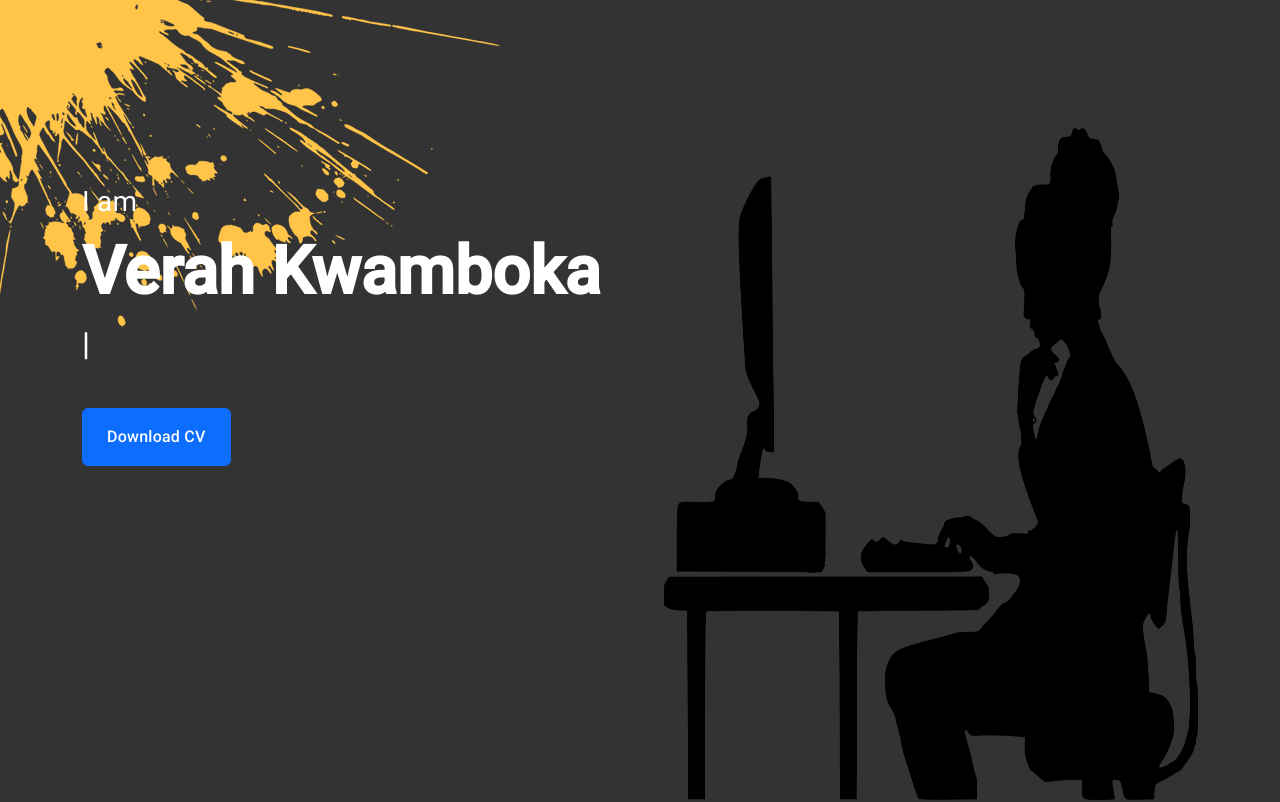
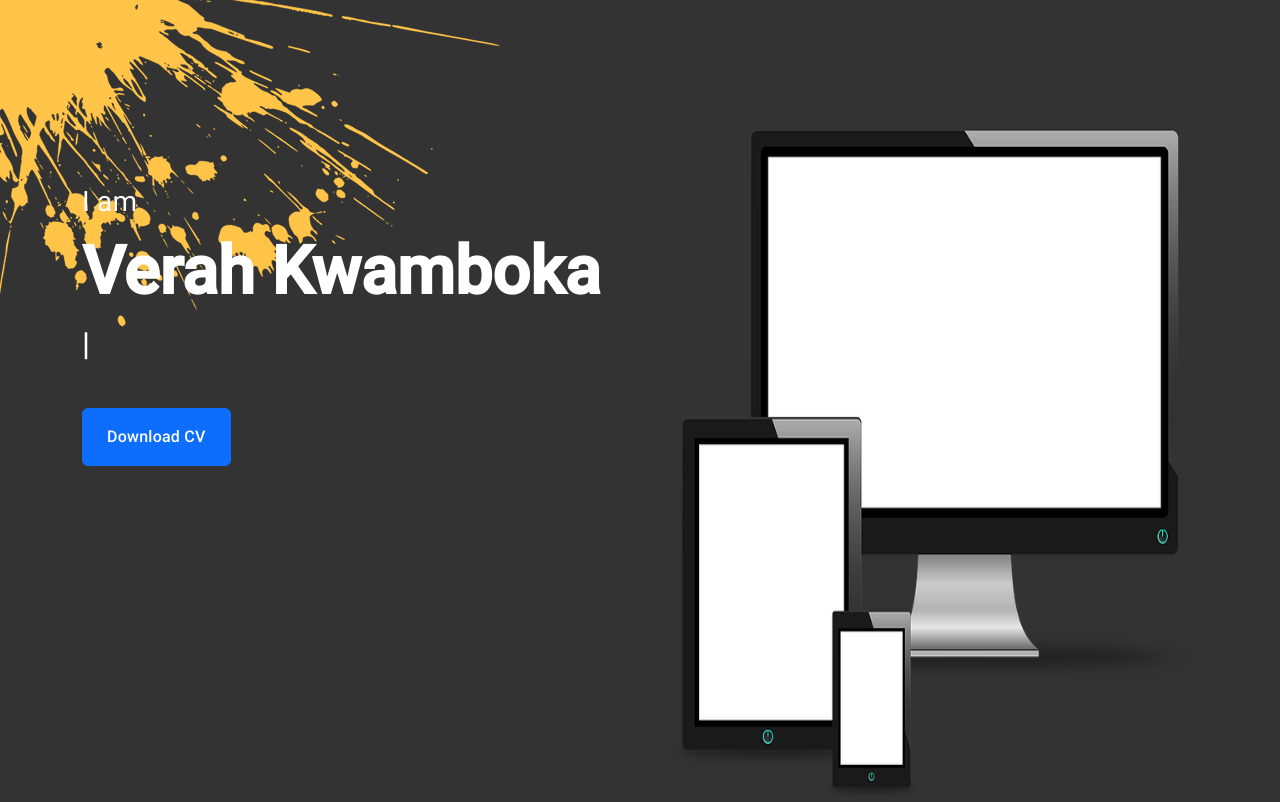
Before and after one commit to VKwamboka/newPortfolio, an Angular app: page / in a window 1280 px wide. Shown: the top 802 px of the page. Built offline with nearby package versions, Linux system fonts and the light colour scheme.

Commit message:
updated home page

```diff
--- a/src/app/home/home.component.html
+++ b/src/app/home/home.component.html
@@ -68,7 +68,7 @@
       <div class="col-lg-6 background-div imageMain">
         <img
           class="img-fluid"
-          src="../../assets/images/programmer-3607627_1280.webp"
+          src="../../assets/images/computer-1271863_640.webp"
           alt=""
         />
       </div>
```
Also changed, not shown: src/assets/images/computer-1271863_640.webp (added).
